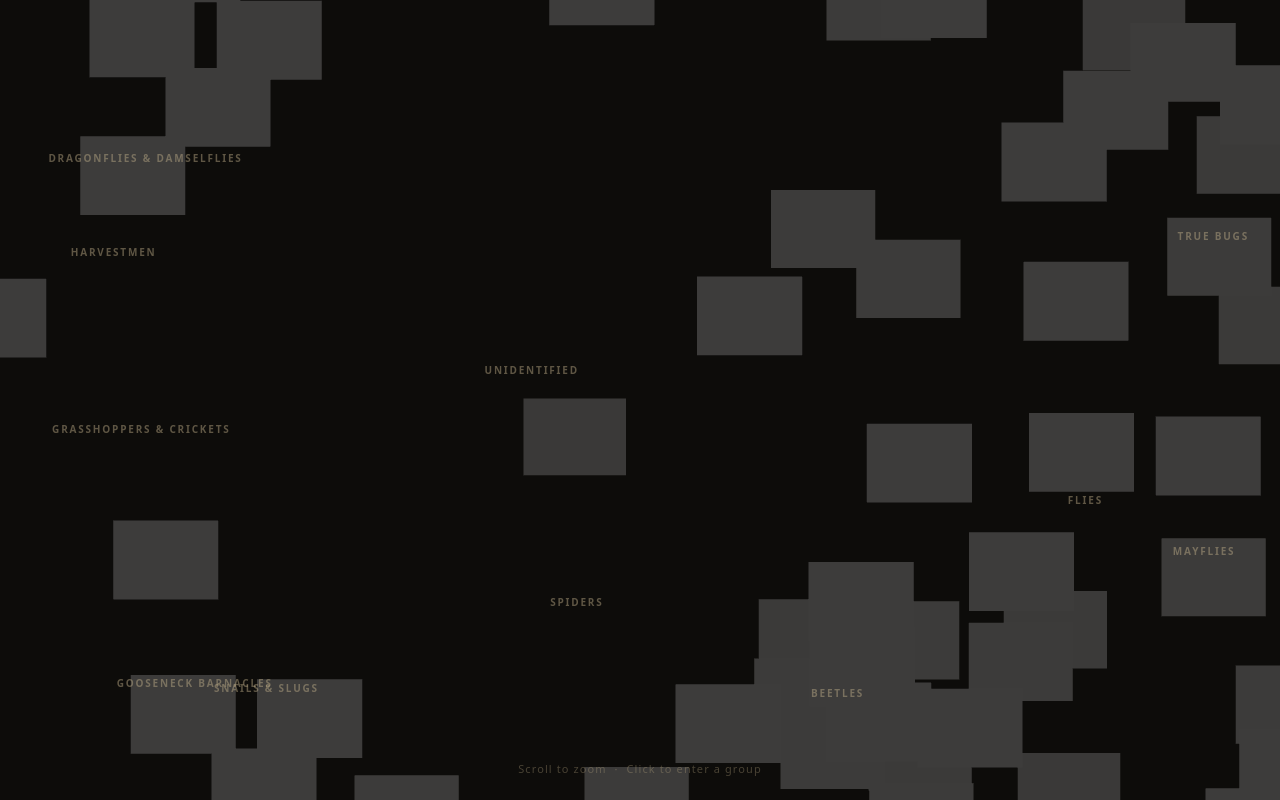
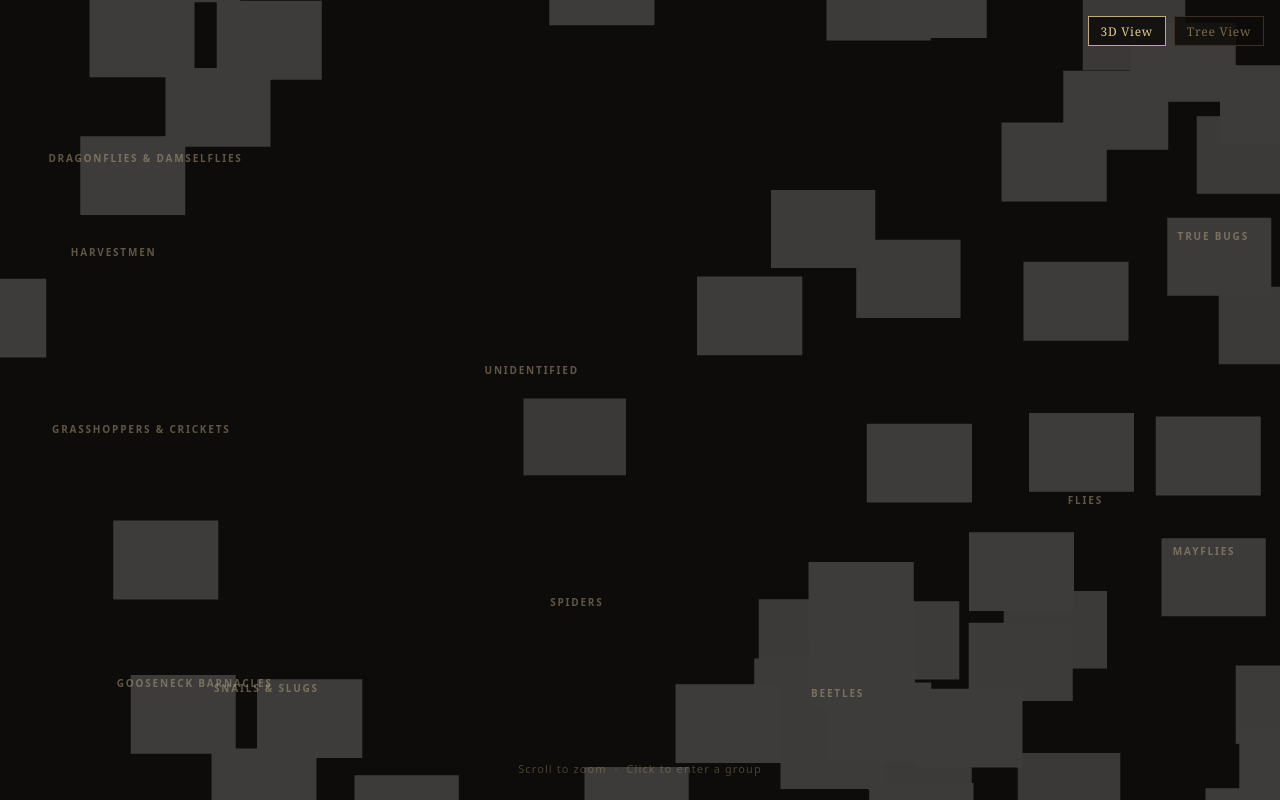
Before and after one commit to zackstout/bugs-in-yard-webgl, a Vue app: page / in a window 1280 px wide. Built offline with nearby package versions, Linux system fonts and the light colour scheme.

Commit message:
Add taxonomy tree view

```diff
--- a/package.json
+++ b/package.json
@@ -14,6 +14,7 @@
     "vue": "^3.5.12"
   },
   "devDependencies": {
+    "@types/node": "^26.2.0",
     "@types/three": "^0.185.4",
     "@vitejs/plugin-vue": "^5.1.4",
     "csv-parse": "^7.0.2",
--- a/src/App.vue
+++ b/src/App.vue
@@ -1,7 +1,64 @@
 <script setup lang="ts">
+import { ref } from 'vue'
 import BugScene from './components/BugScene.vue'
+import TaxonomyTree from './components/TaxonomyTree.vue'
+
+const view = ref<'scene' | 'tree'>('scene')
 </script>
 
 <template>
-  <BugScene />
+  <div class="app">
+    <nav class="view-nav">
+      <button
+        class="nav-btn"
+        :class="{ active: view === 'scene' }"
+        @click="view = 'scene'"
+      >3D View</button>
+      <button
+        class="nav-btn"
+        :class="{ active: view === 'tree' }"
+        @click="view = 'tree'"
+      >Tree View</button>
+    </nav>
+
+    <BugScene v-if="view === 'scene'" />
+    <TaxonomyTree v-else />
+  </div>
 </template>
+
+<style>
+.app {
+  position: relative;
+}
+
+.view-nav {
+  position: fixed;
+  top: 1rem;
+  right: 1rem;
+  z-index: 100;
+  display: flex;
+  gap: 0.5rem;
+}
+
+.nav-btn {
+  background: rgba(13, 12, 10, 0.85);
+  border: 1px solid #3a3028;
+  color: #7a6a4a;
+  padding: 0.35rem 0.75rem;
+  font-size: 0.75rem;
+  letter-spacing: 0.06em;
+  cursor: pointer;
+  font-family: 'Georgia', serif;
+  transition: color 0.15s, border-color 0.15s;
+}
+
+.nav-btn:hover {
+  color: #c4aa78;
+  border-color: #6a5a3a;
+}
+
+.nav-btn.active {
+  color: #e0c990;
+  border-color: #c4aa78;
+}
+</style>
--- /dev/null
+++ b/src/components/TaxonomyTree.vue
@@ -0,0 +1,295 @@
+<script setup lang="ts">
+import { computed } from 'vue'
+import { observations } from '../data/observations'
+import type { Observation } from '../types/Observation'
+
+interface SpeciesNode {
+  scientificName: string
+  obs: Observation[]
+}
+
+interface GenusNode {
+  genus: string
+  species: SpeciesNode[]
+  unspecified: Observation[]
+}
+
+interface FamilyNode {
+  family: string
+  genera: GenusNode[]
+  unspecified: Observation[]
+}
+
+interface OrderNode {
+  order: string
+  families: FamilyNode[]
+  unspecified: Observation[]
+}
+
+interface TaxonomyTree {
+  orders: OrderNode[]
+  unspecified: Observation[]
+}
+
+const tree = computed<TaxonomyTree>(() => {
+  const orderMap = new Map<string, {
+    familyMap: Map<string, {
+      genusMap: Map<string, {
+        speciesMap: Map<string, Observation[]>
+        unspecified: Observation[]
+      }>
+      unspecified: Observation[]
+    }>
+    unspecified: Observation[]
+  }>()
+  const topUnspecified: Observation[] = []
+
+  for (const obs of observations) {
+    if (!obs.order) {
+      topUnspecified.push(obs)
+      continue
+    }
+
+    if (!orderMap.has(obs.order)) {
+      orderMap.set(obs.order, { familyMap: new Map(), unspecified: [] })
+    }
+    const orderEntry = orderMap.get(obs.order)!
+
+    if (!obs.family) {
+      orderEntry.unspecified.push(obs)
+      continue
+    }
+
+    if (!orderEntry.familyMap.has(obs.family)) {
+      orderEntry.familyMap.set(obs.family, { genusMap: new Map(), unspecified: [] })
+    }
+    const familyEntry = orderEntry.familyMap.get(obs.family)!
+
+    if (!obs.genus) {
+      familyEntry.unspecified.push(obs)
+      continue
+    }
+
+    if (!familyEntry.genusMap.has(obs.genus)) {
+      familyEntry.genusMap.set(obs.genus, { speciesMap: new Map(), unspecified: [] })
+    }
+    const genusEntry = familyEntry.genusMap.get(obs.genus)!
+
+    if (!obs.species) {
+      genusEntry.unspecified.push(obs)
+      continue
+    }
+
+    const speciesKey = `${obs.genus} ${obs.species}`
+    if (!genusEntry.speciesMap.has(speciesKey)) {
+      genusEntry.speciesMap.set(speciesKey, [])
+    }
+    genusEntry.speciesMap.get(speciesKey)!.push(obs)
+  }
+
+  const orders: OrderNode[] = Array.from(orderMap.entries())
+    .sort(([a], [b]) => a.localeCompare(b))
+    .map(([order, { familyMap, unspecified }]) => ({
+      order,
+      families: Array.from(familyMap.entries())
+        .sort(([a], [b]) => a.localeCompare(b))
+        .map(([family, { genusMap, unspecified: famUnspec }]) => ({
+          family,
+          genera: Array.from(genusMap.entries())
+            .sort(([a], [b]) => a.localeCompare(b))
+            .map(([genus, { speciesMap, unspecified: genUnspec }]) => ({
+              genus,
+              species: Array.from(speciesMap.entries())
+                .sort(([a], [b]) => a.localeCompare(b))
+                .map(([scientificName, obs]) => ({ scientificName, obs })),
+              unspecified: genUnspec
+            })),
+          unspecified: famUnspec
+        })),
+      unspecified
+    }))
+
+  return { orders, unspecified: topUnspecified }
+})
+
+function obsLabel(obs: Observation): string {
+  return obs.commonName || obs.scientificName || obs.id
+}
+
+// Group a list of observations by common name and return "Name (N)" strings.
+function groupedLabels(obs: Observation[]): string[] {
+  const counts = new Map<string, number>()
+  for (const o of obs) {
+    const label = obsLabel(o)
+    counts.set(label, (counts.get(label) ?? 0) + 1)
+  }
+  return Array.from(counts.entries()).map(([label, n]) => n > 1 ? `${label} (${n})` : label)
+}
+</script>
+
+<template>
+  <div class="tree-view">
+    <h1 class="tree-title">All Samples — Taxonomy Tree</h1>
+    <p class="tree-count">{{ observations.length }} observations</p>
+
+    <ul class="tree-root">
+      <!-- Observations with no order (higher rank or unknown) -->
+      <li v-if="tree.unspecified.length" class="node node-unspecified">
+        <span class="label-unspecified">unspecified creature</span>
+        <ul>
+          <li v-for="label in groupedLabels(tree.unspecified)" :key="label" class="node node-obs">{{ label }}</li>
+        </ul>
+      </li>
+
+      <!-- Orders -->
+      <li v-for="orderNode in tree.orders" :key="orderNode.order" class="node node-order">
+        <span class="rank-label">Order</span>
+        <span class="taxon-name">{{ orderNode.order }}</span>
+
+        <ul>
+          <!-- Observations known only to order level -->
+          <li v-if="orderNode.unspecified.length" class="node node-unspecified">
+            <span class="label-unspecified">unspecified creature</span>
+            <ul>
+              <li v-for="label in groupedLabels(orderNode.unspecified)" :key="label" class="node node-obs">{{ label }}</li>
+            </ul>
+          </li>
+
+          <!-- Families -->
+          <li v-for="familyNode in orderNode.families" :key="familyNode.family" class="node node-family">
+            <span class="rank-label">Family</span>
+            <span class="taxon-name">{{ familyNode.family }}</span>
+
+            <ul>
+              <!-- Observations known only to family level -->
+              <li v-if="familyNode.unspecified.length" class="node node-unspecified">
+                <span class="label-unspecified">unspecified creature</span>
+                <ul>
+                  <li v-for="label in groupedLabels(familyNode.unspecified)" :key="label" class="node node-obs">{{ label }}</li>
+                </ul>
+              </li>
+
+              <!-- Genera -->
+              <li v-for="genusNode in familyNode.genera" :key="genusNode.genus" class="node node-genus">
+                <span class="rank-label">Genus</span>
+                <span class="taxon-name">{{ genusNode.genus }}</span>
+
+                <ul>
+                  <!-- Observations known only to genus level -->
+                  <li v-if="genusNode.unspecified.length" class="node node-unspecified">
+                    <span class="label-unspecified">unspecified creature</span>
+                    <ul>
+                      <li v-for="label in groupedLabels(genusNode.unspecified)" :key="label" class="node node-obs">{{ label }}</li>
+                    </ul>
+                  </li>
+
+                  <!-- Species -->
+                  <li v-for="speciesNode in genusNode.species" :key="speciesNode.scientificName" class="node node-species">
+                    <span class="taxon-name taxon-name--species">{{ speciesNode.scientificName }}</span>
+                    <span class="obs-summary"> — {{ obsLabel(speciesNode.obs[0]) }}<span v-if="speciesNode.obs.length > 1" class="obs-count"> ({{ speciesNode.obs.length }})</span></span>
+                  </li>
+                </ul>
+              </li>
+            </ul>
+          </li>
+        </ul>
+      </li>
+    </ul>
+  </div>
+</template>
+
+<style scoped>
+.tree-view {
+  position: fixed;
+  inset: 0;
+  overflow-y: auto;
+  background: #0d0c0a;
+  color: #c4aa78;
+  padding: 2rem 2.5rem;
+  font-family: 'Georgia', serif;
+  font-size: 0.9rem;
+  line-height: 1.6;
+}
+
+.tree-title {
+  font-size: 1.2rem;
+  font-weight: normal;
+  letter-spacing: 0.05em;
+  margin: 0 0 0.25rem 0;
+  color: #e0c990;
+}
+
+.tree-count {
+  color: #7a6a4a;
+  margin: 0 0 1.5rem 0;
+  font-size: 0.8rem;
+}
+
+.tree-root {
+  list-style: none;
+  padding: 0;
+  margin: 0;
+}
+
+ul {
+  list-style: none;
+  padding-left: 1.5rem;
+  margin: 0.2rem 0 0 0;
+  border-left: 1px solid #2a2620;
+}
+
+.node {
+  margin: 0.2rem 0;
+  padding-left: 0.5rem;
+}
+
+.node::before {
+  content: '•';
+  color: #4a3e28;
+  margin-right: 0.4rem;
+}
+
+.rank-label {
+  font-size: 0.7rem;
+  color: #5a4e38;
+  text-transform: uppercase;
+  letter-spacing: 0.08em;
+  margin-right: 0.4rem;
+}
+
+.taxon-name {
+  color: #c4aa78;
+  font-weight: bold;
+}
+
+.taxon-name--species {
+  font-style: italic;
+}
+
+.label-unspecified {
+  color: #6a5e48;
+  font-style: italic;
+}
+
+.node-obs {
+  color: #8a7a5a;
+  font-size: 0.85rem;
+}
+
+.node-obs::before {
+  content: '–';
+  color: #3a3028;
+  margin-right: 0.4rem;
+}
+
+.obs-summary {
+  color: #8a7a5a;
+  font-weight: normal;
+  font-style: normal;
+  font-size: 0.85rem;
+}
+
+.obs-count {
+  color: #5a4e38;
+}
+</style>
```
Also changed, not shown: 2 other files (tests, documents, lock files or other folders).
